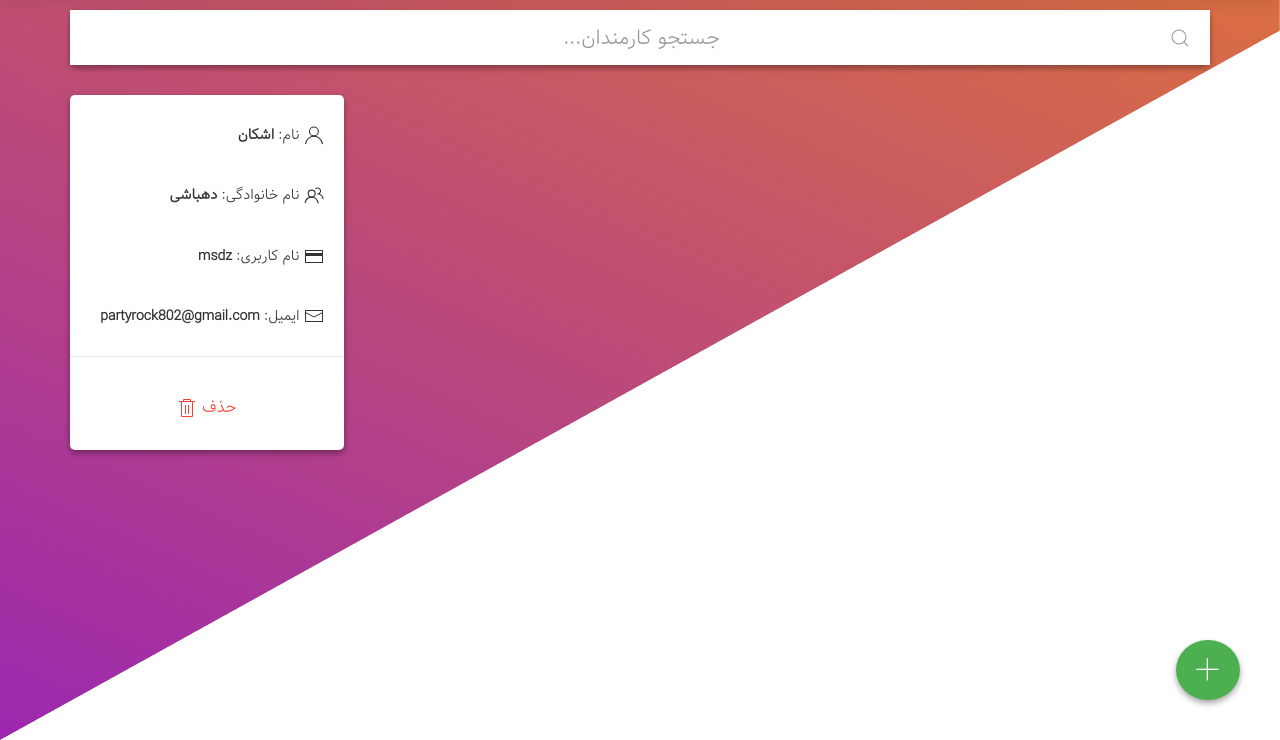
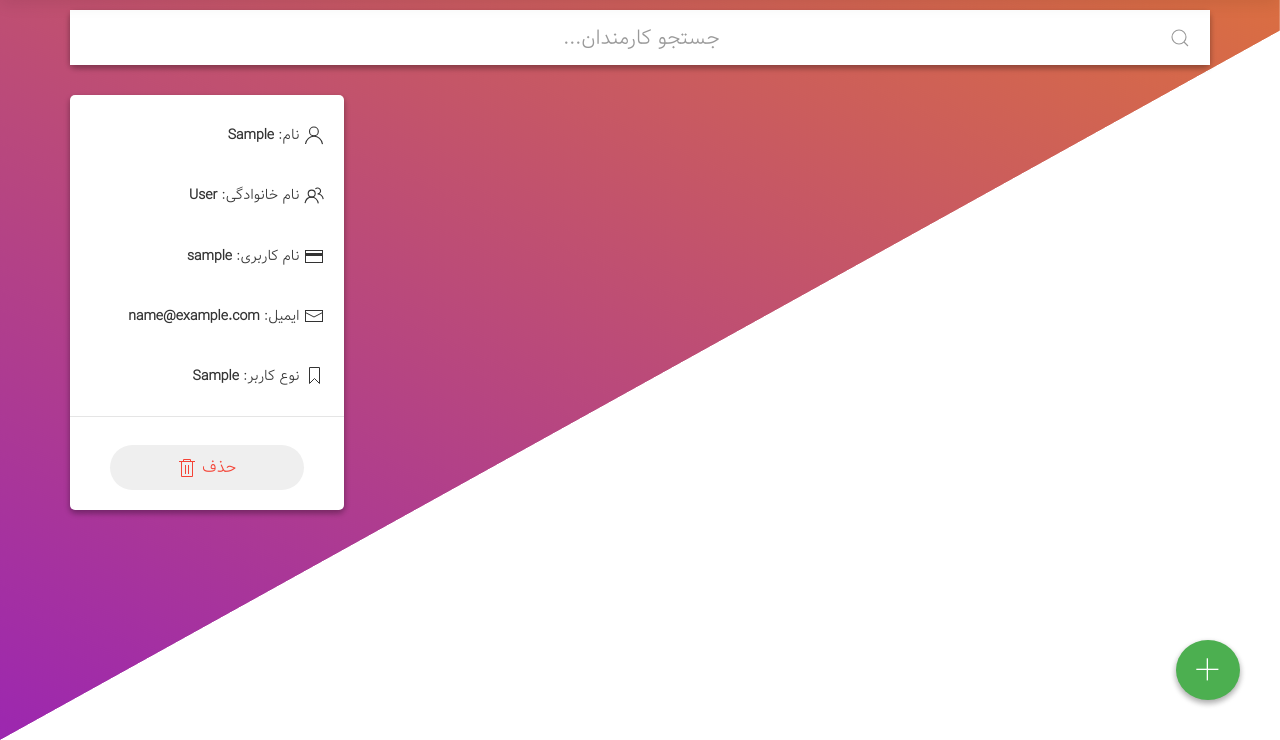
Before and after one commit to mrsdz/archiver-django, a Django app: template web/templates/view-staff.html in a window 1280 px wide. Shown: the part 60-800 px from the top of the page. Run offline with Django 3.2, Linux system fonts and the light colour scheme; the template is opened without the code that fills it: most values are stand-ins (such as "Sample title", 1, 10 or a date in 2020); some libraries are stand-ins or nearby versions; some web fonts are replaced.

Commit message:
Admins can manage staffer now

```diff
--- a/web/templates/view-staff.html
+++ b/web/templates/view-staff.html
@@ -18,39 +18,51 @@
     <!--cards-->
     <div class="uk-grid uk-grid-small padding " uk-grid uk-scrollspy="cls: uk-animation-slide-bottom; target: > div ; delay: 0; repeat: false">
         <div class="uk-width-1-4@m">
+            {% for i in staffers %}
                 <div class="uk-card uk-card-default uk-border-rounded">
                     <div  class="uk-card-body uk-text-right" uk-grid>
                         <!--name-->
                         <h6 class="uk-width-1-1 staff-info">
                             <span uk-icon="icon: user"></span>
                             <label>نام:</label>
-                        <b>اشکان</b>
+                            <b>{{ i.user.first_name }}</b>
                         </h6>
                         <!--family name-->
                         <h6 class="uk-width-1-1 staff-info">
                             <span uk-icon="icon: users"></span>
                             <label>نام خانوادگی:</label>
-                        <b>دهباشی</b>
+                            <b>{{ i.user.last_name }}</b>
                         </h6>
                         <!--username-->
                         <h6 class="uk-width-1-1 staff-info">
                             <span uk-icon="icon: credit-card"></span>
                             <label>نام کاربری:</label>
-                        <b>msdz</b>
+                            <b>{{ i.user.username }}</b>
                         </h6>
                         <!--email-->
                         <h6 class="uk-width-1-1 staff-info">
                             <span uk-icon="icon: mail"></span>
                             <label>ایمیل: </label>
-                        <b>partyrock802@gmail.com</b>
+                            <b>{{ i.user.email }}</b>
+                        </h6>
+                        <!--job-->
+                        <h6 class="uk-width-1-1 staff-info">
+                            <span uk-icon="icon: bookmark"></span>
+                            <label>نوع کاربر: </label>
+                            <b>{{ i.get_job_display }}</b>
                         </h6>
                     </div>
                     <div class="uk-card-footer">
-                    <a style="width: 100%" href="#" class="uk-button view-btn red-btn">حذف
+                        <form onsubmit="return confirm('آیا مطمئن هستید؟!')" action="{% url 'Delete Staff' %}" method="post">
+                            <button style="width: 100%" class="uk-button view-btn red-btn">حذف
                                 <span uk-icon="icon: trash"></span>
-                    </a>
+                            </button>
+                            {% csrf_token %}
+                            <input type="hidden" name="username" value="{{ i.user.username }}">
+                        </form>
                     </div>
                 </div>
+            {% endfor %}
         </div>
     </div>
     <!--add staff button-->
@@ -70,7 +82,7 @@
                     <!--name-->
                     <div class="uk-margin">
                         <div class="uk-inline">
-                            <input name="first_name" class="uk-input" placeholder="نام">
+                            <input required name="first_name" class="uk-input" placeholder="نام">
                             <span class="uk-form-icon uk-form-icon-flip" uk-icon="icon: user"></span>
                         </div>
                     </div>
@@ -121,7 +133,7 @@
                     </div>
                     {% csrf_token %}
                     <div class="uk-modal-footer uk-text-left">
-                        <button class="uk-button modal-btn blue-color" type="submit">اضافه
+                        <button class="uk-button modal-btn blue-color">اضافه
                             <span uk-icon="icon: plus"></span>
                         </button>
                         <button class="uk-button modal-btn red-btn uk-modal-close" type="button">انصراف
--- a/web/urls.py
+++ b/web/urls.py
@@ -19,6 +19,7 @@ urlpatterns = [
     url(r'^admins/panel/docs/new/$', views.admins_view_new_docs, name="New Docs"),
     url(r'^admins/panel/staff/$', views.admins_staff_management, name="Staff Management"),
     url(r'^admins/panel/staff/add/$', views.add_staffer, name="Add Staff"),
+    url(r'^admins/panel/staff/delete/$', views.delete_staffer, name="Delete Staff"),
     url(r'^admins/panel/education/$', views.education_page, name="Education Management"),
     url(r'^student/login/$', views.student_login, name="Student Login"),
     url(r'^upload/$', views.upload_document, name="Upload"),
```
Also changed, not shown: web/views.py (+17 -0 lines). Lines whose indentation alone changed are shown as unchanged.
